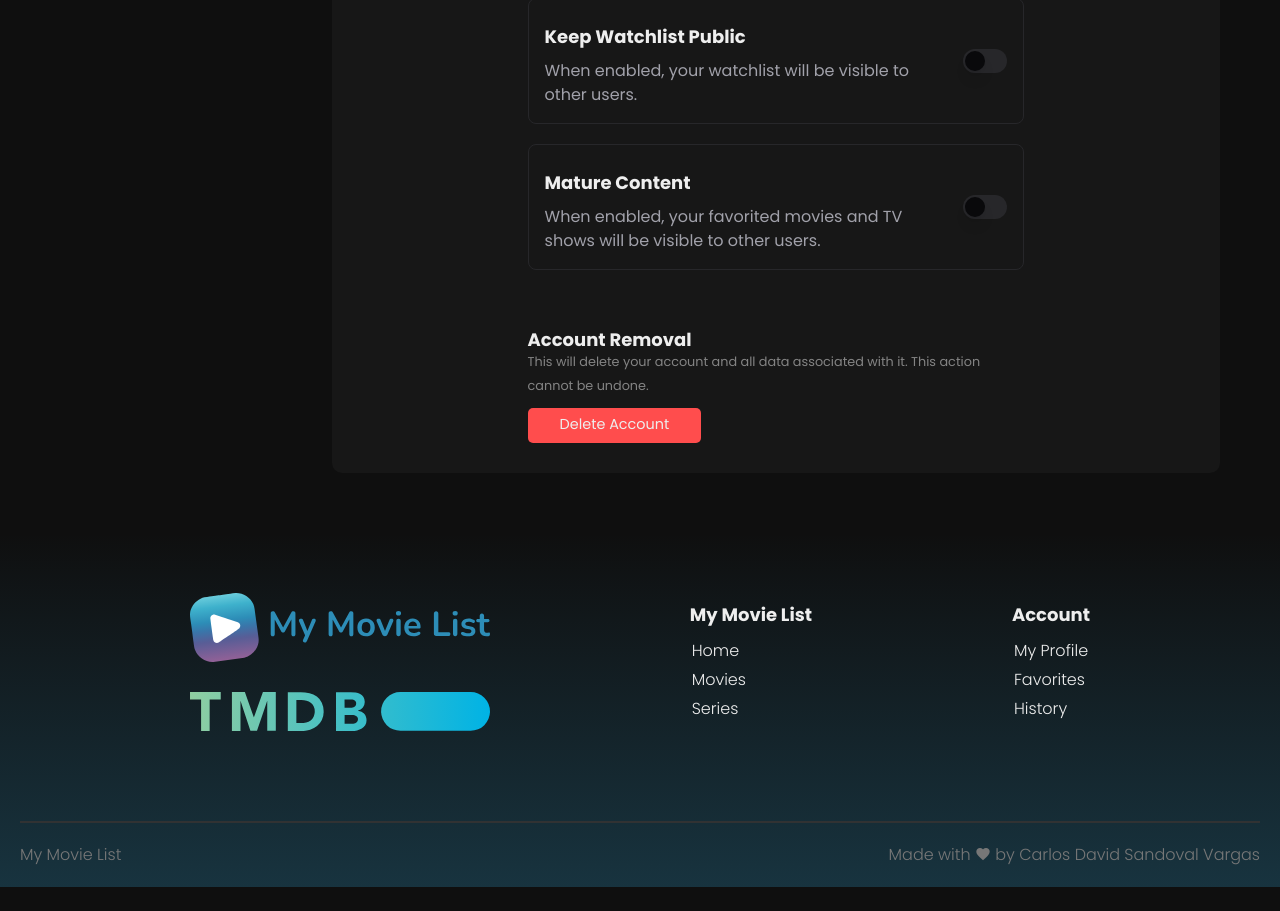
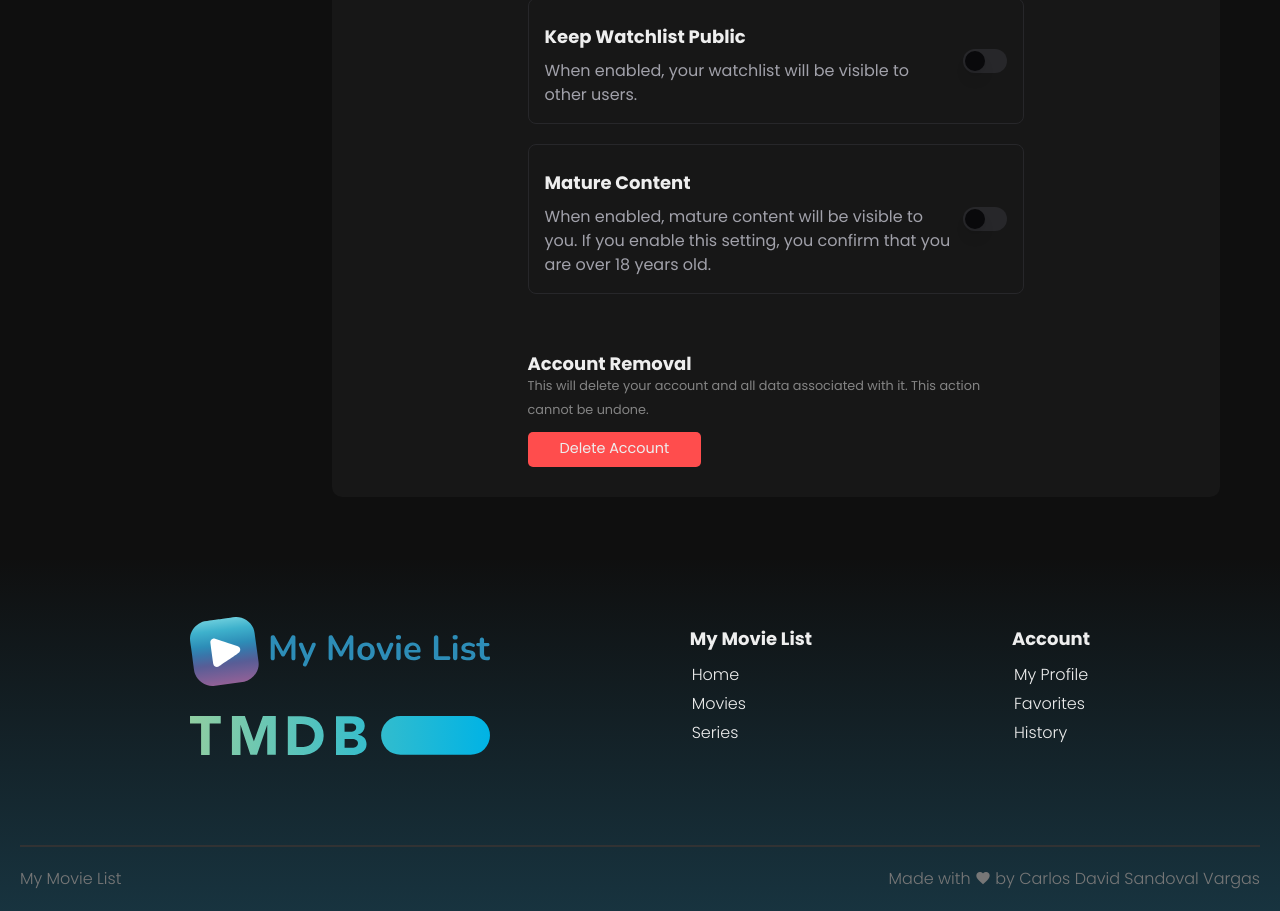
Before and after one commit to CDavidSV/Movie-List-App, a React (Vite) app in the folder Frontend/: page /profile in a window 1280 px wide. Shown: the part 812-1723 px from the top of the page. Before the commit the page ends 1699 px from the top, so only its background shows below. Built offline with nearby package versions, Linux system fonts and the light colour scheme; no server answers; sample sign-in values are in the browser's storage.

Commit message:
Update MyProfile.tsx

```diff
--- a/Frontend/src/pages/MyProfile/MyProfile.tsx
+++ b/Frontend/src/pages/MyProfile/MyProfile.tsx
@@ -315,7 +315,7 @@ function GeneralTab() {
                     <div className="space-y-0.5 pr-3">
                         <h4>Mature Content</h4>
                         <p className="text-muted-foreground">
-                            When enabled, your favorited movies and TV shows will be visible to other users.
+                            When enabled, mature content will be visible to you. If you enable this setting, you confirm that you are over 18 years old.
                         </p>
                     </div>
                     <div className="flex items-center space-x-2">
```
